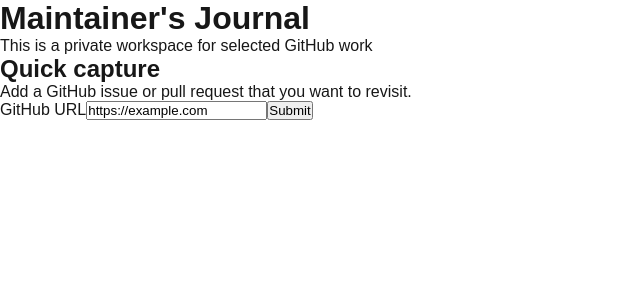
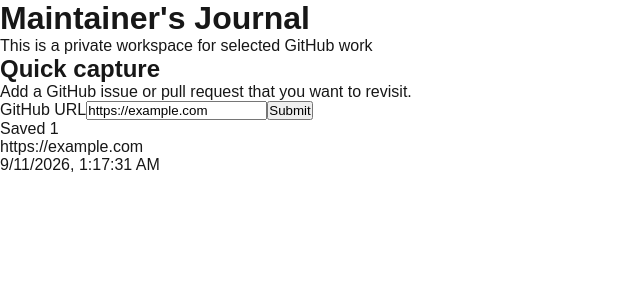
Before and after one commit to Nwakaego-Ego/maintainers-journal, a Next.js app: page / in a window 1280 px wide. Both pictures are taken after typing "https://example.com" into the empty fields and a click on the button "Submit". Shown: the top 300 px of the page, without its empty margins (0-640 px from the left). Built offline with nearby package versions, Linux system fonts and the light colour scheme.

Commit message:
feat: display saved journal entries

```diff
--- a/src/components/QuickCaptureForm.tsx
+++ b/src/components/QuickCaptureForm.tsx
@@ -1,6 +1,7 @@
 "use client";
 
 import type { FormEvent } from "react";
+import { useState, useEffect } from "react";
 
 type JournalEntry = {
   id: string;
@@ -9,6 +10,21 @@
 };
 
 export default function QuickCaptureForm() {
+  const [journalEntries, setJournalEntries] = useState<JournalEntry[]>([]);
+
+  useEffect(() => {
+    const storedEntries = localStorage.getItem("maintainersJournalEntries");
+
+    let entries: JournalEntry[];
+    if (storedEntries === null) {
+      entries = [];
+    } else {
+      entries = JSON.parse(storedEntries);
+    }
+    // eslint-disable-next-line react-hooks/set-state-in-effect -- Restore browser-only localStorage after hydration.
+    setJournalEntries(entries);
+  }, []);
+
   function handleSubmit(event: FormEvent<HTMLFormElement>) {
     event.preventDefault();
     const formData = new FormData(event.currentTarget);
@@ -34,15 +50,34 @@
     entries.push(entry);
 
     const serializedEntries = JSON.stringify(entries);
-
     localStorage.setItem("maintainersJournalEntries", serializedEntries);
+    setJournalEntries(entries);
   }
 
   return (
-    <form onSubmit={handleSubmit}>
-      <label htmlFor="github-url">GitHub URL</label>
-      <input id="github-url" type="url" name="githubUrl" required={true} />
-      <button type="submit">Submit</button>
-    </form>
+    <>
+      <form onSubmit={handleSubmit}>
+        <label htmlFor="github-url">GitHub URL</label>
+        <input id="github-url" type="url" name="githubUrl" required={true} />
+        <button type="submit">Submit</button>
+      </form>
+      <p>Saved {journalEntries.length}</p>
+      <ul>
+        {journalEntries.map((entry) => {
+          return (
+            <li key={entry.id}>
+              <a
+                href={entry.githubUrl}
+                target="_blank"
+                rel="noopener noreferrer"
+              >
+                {entry.githubUrl}
+              </a>
+              <p>{new Date(entry.createdAt).toLocaleString()}</p>
+            </li>
+          );
+        })}
+      </ul>
+    </>
   );
 }
```
